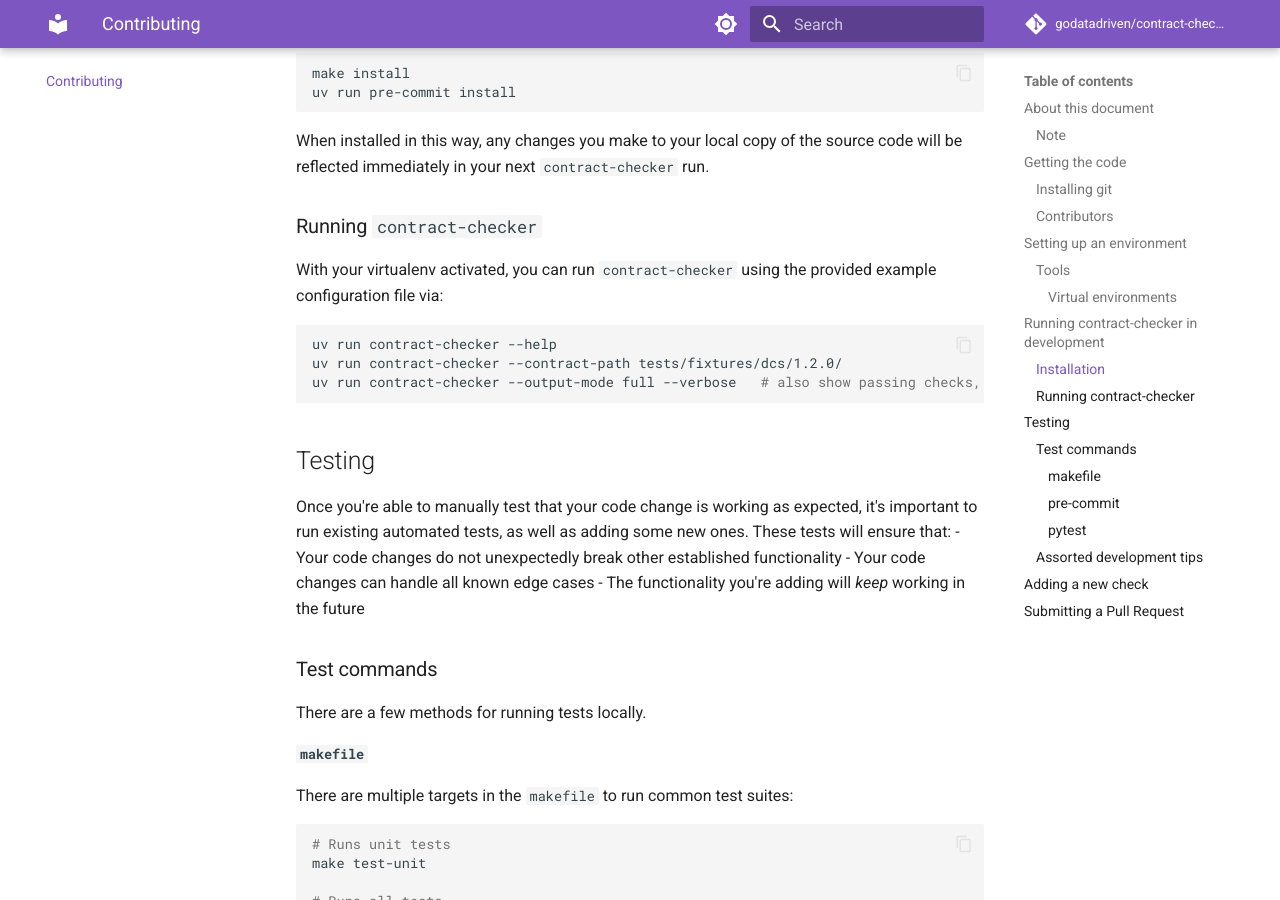
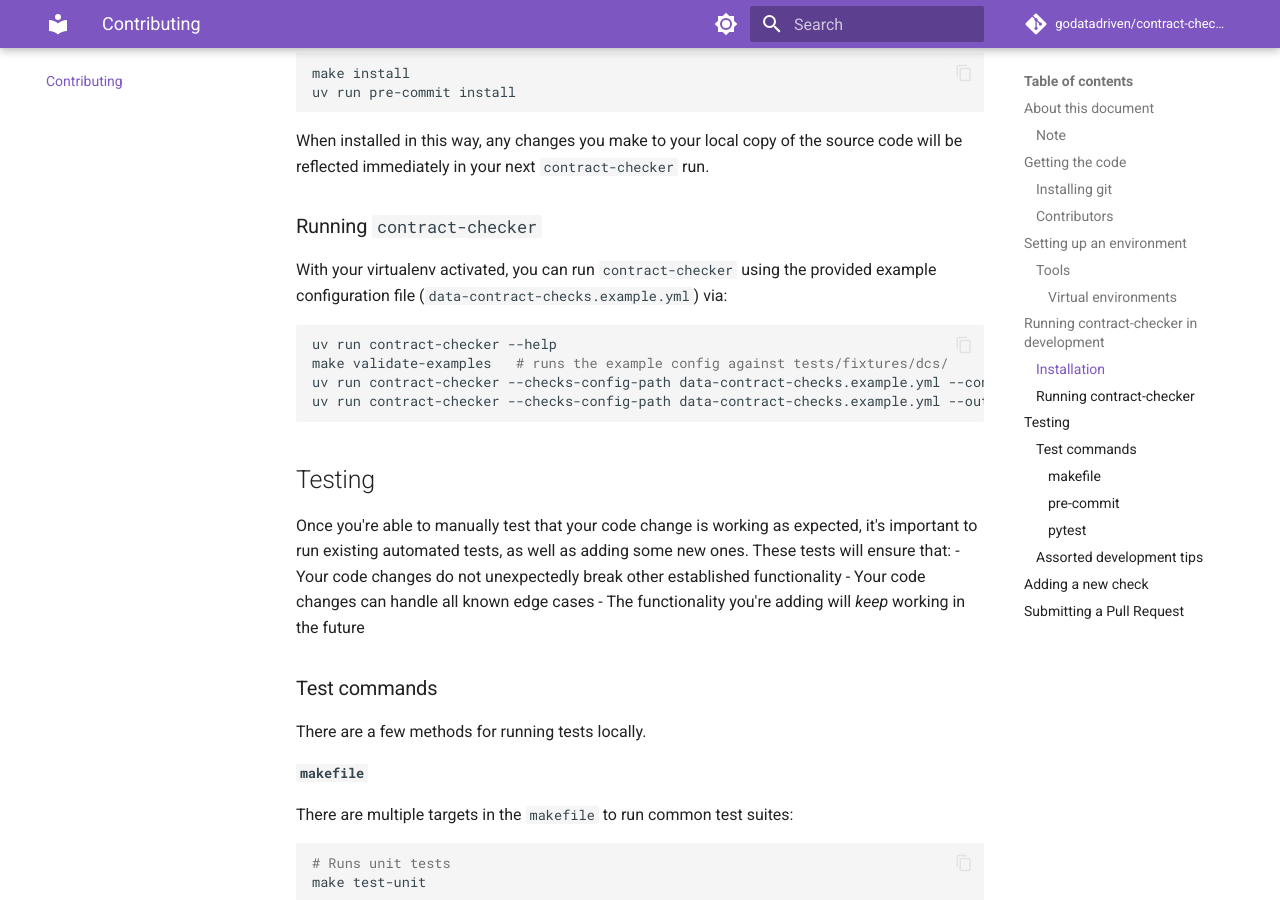
Before and after one commit to godatadriven/contract-checker, an MkDocs documentation site: the page built from docs/contributing.md, in a window 1280 px wide and 900 px high, scrolled down 2389 px. Built offline with MkDocs 1.6.1 and Material for MkDocs 9.7.7, drawn with Linux system fonts in a browser that asks for light colours; comment, search, counter and statistics services are not loaded; some of the changed text lies outside the part shown.

Commit message:
chore: rename root config to data-contract-checks.example.yml
Make it obvious the root config is an example: rename it, add a header on
how to copy and run it, and drop options the loader ignores
(include_custom/exclude_custom, data_contract_check_severity), the
duplicate info.version entry and commented-out blocks. Show min_items and
exactly_one too. Remove the unused custom-checks-config.yml. Point the
makefile targets and contributing guide at the new file.

````diff
--- a/custom-checks-config.yml
+++ /dev/null
@@ -1,2 +0,0 @@
-data_contract_specification: "custom"
-data_contract_checks: []
--- a/docs/contributing.md
+++ b/docs/contributing.md
@@ -76,12 +76,13 @@
 
 ### Running `contract-checker`
 
-With your virtualenv activated, you can run `contract-checker` using the provided example configuration file via:
+With your virtualenv activated, you can run `contract-checker` using the provided example configuration file (`data-contract-checks.example.yml`) via:
 
 ```shell
 uv run contract-checker --help
-uv run contract-checker --contract-path tests/fixtures/dcs/1.2.0/
-uv run contract-checker --output-mode full --verbose   # also show passing checks, plus debug logging
+make validate-examples   # runs the example config against tests/fixtures/dcs/
+uv run contract-checker --checks-config-path data-contract-checks.example.yml --contract-path tests/fixtures/dcs/1.2.0/
+uv run contract-checker --checks-config-path data-contract-checks.example.yml --output-mode full --verbose   # also show passing checks, plus debug logging
 ```
 
 ## Testing
@@ -181,7 +182,7 @@
 
 1. Export your check from `./src/contract_checker/checks/validators/__init__.py` (import it and add it to `__all__`), and register it in `./src/contract_checker/checks/registry.py` (import it and add it to `_register_default_checks`).
 
-1. Add the check to `data-contract-checks.yml` and run `uv run contract-checker` to ensure the check works as expected.
+1. Add the check to `data-contract-checks.example.yml` and run `make validate-examples` to ensure the check works as expected.
 
 1. Add at least one happy path and one unhappy path test to `./tests/unit/test_checks.py`.
 
````
Also changed, not shown: data-contract-checks.example.yml (added, +73 -0 lines), data-contract-checks.yml (deleted, +0 -82 lines), 1 other file.
